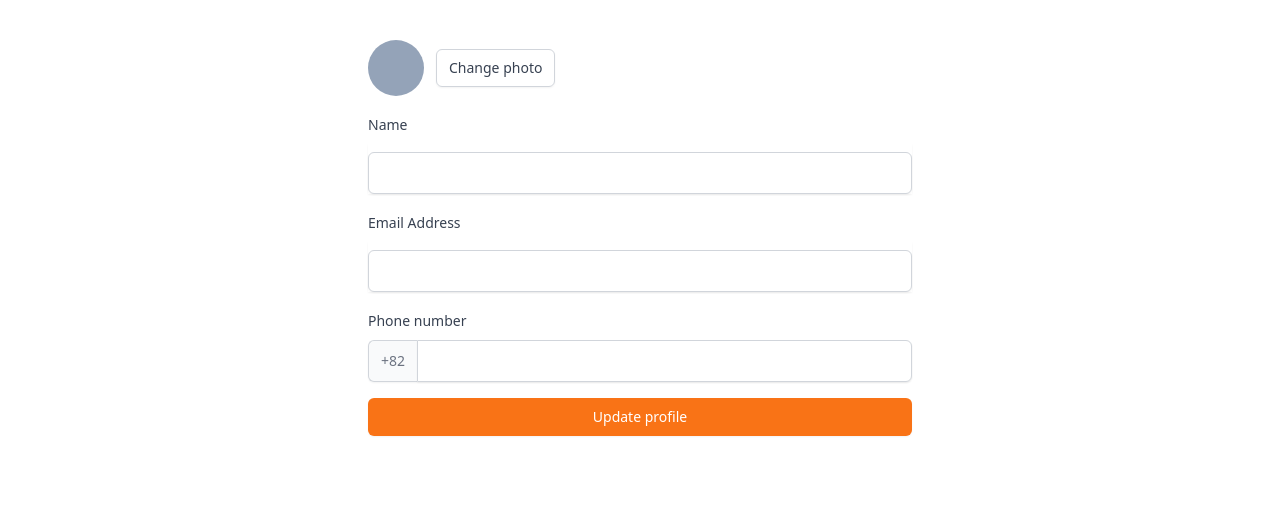
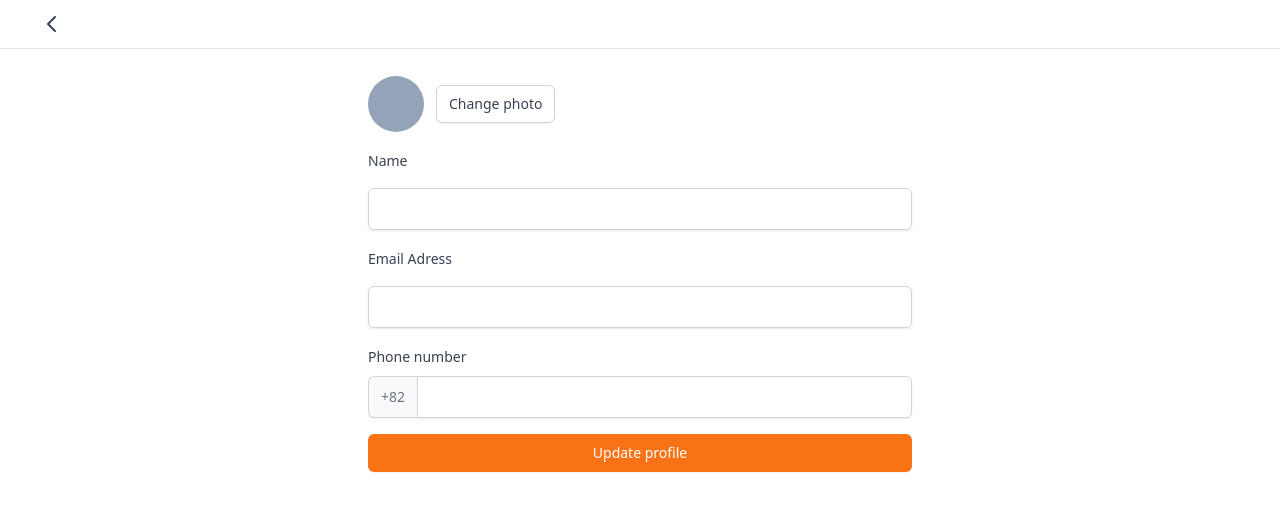
Before and after one commit to s570908/carrot-market-practice, a Next.js app: page /profile/edit in a window 1280 px wide. Shown: the top 510 px of the page. Built offline with nearby package versions, Linux system fonts and the light colour scheme.

Commit message:
post api/user/me 연습

```diff
--- a/components/Input.tsx
+++ b/components/Input.tsx
@@ -6,11 +6,12 @@ interface InputProps {
   kind?: "text" | "phone" | "price";
   register: UseFormRegisterReturn;
   type: string;
+  placeholder?: string;
   // [key: string]: any;
 }
 
 /* defualt is kind="text" */
-const Input = ({ kind = "text", name, label, register, type }: InputProps) => {
+const Input = ({ kind = "text", name, label, register, type, placeholder }: InputProps) => {
   return (
     <div>
       <label htmlFor={name} className="text-sm font-medium text-gray-700">
@@ -50,7 +51,7 @@ const Input = ({ kind = "text", name, label, register, type }: InputProps) => {
               {...register}
               className="w-full appearance-none rounded-md border border-gray-300 px-3 py-2 pl-7 placeholder-gray-400 shadow-sm focus:border-orange-500 focus:outline-none focus:ring-orange-500"
               type={type}
-              placeholder="0.00"
+              placeholder={placeholder}
               step="0.01"
             />
             <div className="pointer-events-none absolute right-0 flex items-center pr-3">
@@ -64,3 +65,78 @@ const Input = ({ kind = "text", name, label, register, type }: InputProps) => {
 };
 
 export default Input;
+
+/*
+
+import type { UseFormRegisterReturn } from "react-hook-form";
+
+interface InputProps {
+  label: string;
+  name: string;
+  kind?: "text" | "phone" | "price";
+  type: string;
+  register: UseFormRegisterReturn;
+  placeholder?: string;
+  value?: string;
+}
+
+export default function Input({
+  label,
+  name,
+  kind = "text",
+  register,
+  type,
+  placeholder,
+  value,
+}: InputProps) {
+  return (
+    <div>
+      <label className="block mb-1 text-sm font-medium text-gray-700" htmlFor={name}>
+        {label}
+      </label>
+      {kind === "text" ? (
+        <div className="relative flex items-center rounded-md shadow-sm">
+          <input
+            id={name}
+            {...register}
+            type={type}
+            className="w-full px-3 py-2 placeholder-gray-400 border border-gray-300 rounded-md shadow-sm appearance-none focus:border-orange-500 focus:outline-none focus:ring-orange-500"
+            value={value}
+          />
+        </div>
+      ) : null}
+      {kind === "price" ? (
+        <div className="relative flex items-center rounded-md shadow-sm">
+          <div className="absolute left-0 flex items-center justify-center pl-3 pointer-events-none">
+            <span className="text-sm text-gray-500">￦</span>
+          </div>
+          <input
+            id={name}
+            {...register}
+            type={type}
+            placeholder={placeholder}
+            className="w-full px-3 py-2 placeholder-gray-400 border border-gray-300 rounded-md shadow-sm appearance-none pl-7 focus:border-orange-500 focus:outline-none focus:ring-orange-500"
+          />
+          <div className="absolute right-0 flex items-center pr-3 pointer-events-none">
+            <span className="text-gray-500">KRW</span>
+          </div>
+        </div>
+      ) : null}
+      {kind === "phone" ? (
+        <div className="flex rounded-md shadow-sm">
+          <span className="flex items-center justify-center px-3 text-sm text-gray-500 border border-r-0 border-gray-300 select-none rounded-l-md bg-gray-50">
+            +82
+          </span>
+          <input
+            id={name}
+            {...register}
+            type={type}
+            className="w-full px-3 py-2 placeholder-gray-400 border border-gray-300 rounded-md rounded-l-none shadow-sm appearance-none focus:border-orange-500 focus:outline-none focus:ring-orange-500"
+          />
+        </div>
+      ) : null}
+    </div>
+  );
+}
+
+ */
--- a/pages/profile/edit.tsx
+++ b/pages/profile/edit.tsx
@@ -1,5 +1,76 @@
 import Button from "@components/Button";
 import Input from "@components/Input";
+import Layout from "@components/Layout";
+import useMutation from "@libs/client/useMutation";
+import type { NextPage } from "next";
+import { useForm } from "react-hook-form";
+
+interface EditprofileForm {
+  name?: string;
+  phone?: string;
+  email?: string;
+}
+
+const EditProfile: NextPage = () => {
+  const { register, handleSubmit } = useForm<EditprofileForm>();
+  const [editProfile, { data, loading, error }] = useMutation("/api/users/me");
+
+  const onValid = (validForm: EditprofileForm) => {
+    const { name, email, phone } = validForm;
+    console.log("EditProfile----name, email, phone: ", name, email, phone);
+    editProfile({ name, email, phone });
+  };
+
+  return (
+    <Layout canGoBack>
+      <form onSubmit={handleSubmit(onValid)} className="space-y-4 px-4 py-3">
+        <div className="flex items-center space-x-3">
+          <div className="h-14 w-14 rounded-full bg-slate-400" />
+          <label
+            htmlFor="picture"
+            className="cursor-pointer rounded-md border border-gray-300 px-3 py-2 text-sm font-medium text-gray-700 shadow-sm focus:ring-2 focus:ring-orange-500 focus:ring-offset-2"
+          >
+            Change photo
+            <input id="picture" type="file" className="hidden" accept="image/*"></input>
+          </label>
+        </div>
+        <div className="space-y-1">
+          <Input
+            register={register("name", { required: "Name is required." })}
+            label="Name"
+            name="name"
+            type="text"
+          />
+        </div>
+        <div className="space-y-1">
+          <Input
+            register={register("email", { required: "Email is required." })}
+            label="Email Adress"
+            name="email"
+            type="email"
+          />
+        </div>
+        <div className="space-y-1">
+          <Input
+            register={register("phone", { required: "Phone number is required." })}
+            label="Phone number"
+            name="input"
+            type="number"
+            kind="phone"
+          />
+        </div>
+        <Button text="Update profile" />
+      </form>
+    </Layout>
+  );
+};
+
+export default EditProfile;
+
+/*
+import Button from "@components/Button";
+import Input from "@components/Input";
+import Layout from "@components/Layout";
 import useMutation from "@libs/client/useMutation";
 import { NextPage } from "next";
 import { useForm } from "react-hook-form";
@@ -19,12 +90,13 @@ const EditProfile: NextPage = () => {
     editProfile({ email, phone, name });
   };
   return (
-    <form onSubmit={handleSubmit(onValid)} className="space-y-4 px-4 py-10">
+    <Layout canGoBack title="Edit Profile">
+      <form onSubmit={handleSubmit(onValid)} className="px-4 py-10 space-y-4">
         <div className="flex items-center space-x-3">
-        <div className="h-14 w-14 rounded-full bg-slate-400" />
+          <div className="rounded-full h-14 w-14 bg-slate-400" />
           <label
             htmlFor="picture"
-          className="cursor-pointer rounded-md border border-gray-300 px-3 py-2 text-sm font-medium text-gray-700 shadow-sm focus:ring-2 focus:ring-orange-500 focus:ring-offset-2"
+            className="px-3 py-2 text-sm font-medium text-gray-700 border border-gray-300 rounded-md shadow-sm cursor-pointer focus:ring-2 focus:ring-orange-500 focus:ring-offset-2"
           >
             Change photo
             <input id="picture" type="file" className="hidden" accept="image/*"></input>
@@ -53,7 +125,9 @@ const EditProfile: NextPage = () => {
         />
         <Button text="Update profile" />
       </form>
+    </Layout>
   );
 };
 
 export default EditProfile;
+*/
```
Also changed, not shown: tsconfig.json (+7 -1 lines), 2 other files (tests, documents, lock files or other folders). Lines whose indentation alone changed are shown as unchanged.
